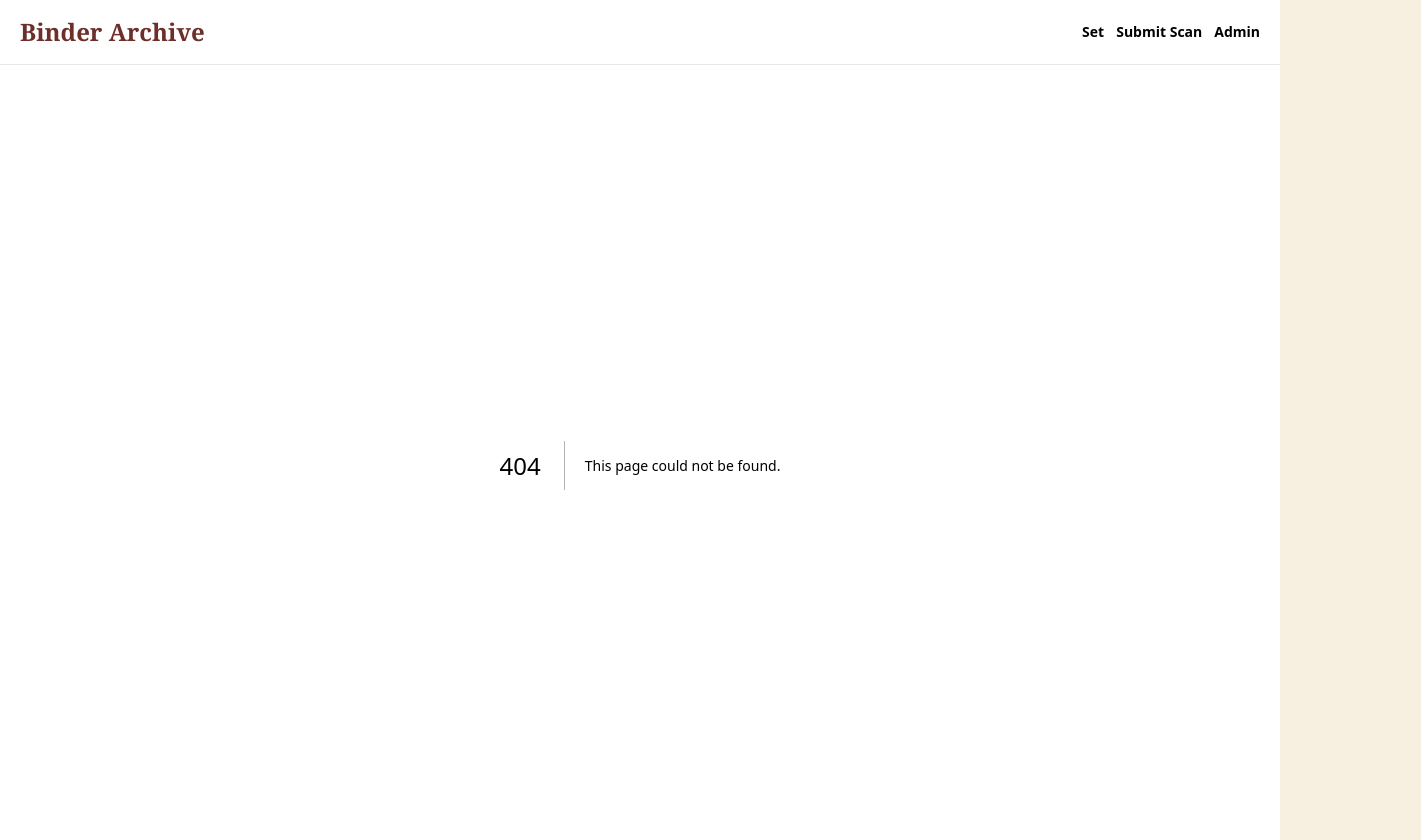
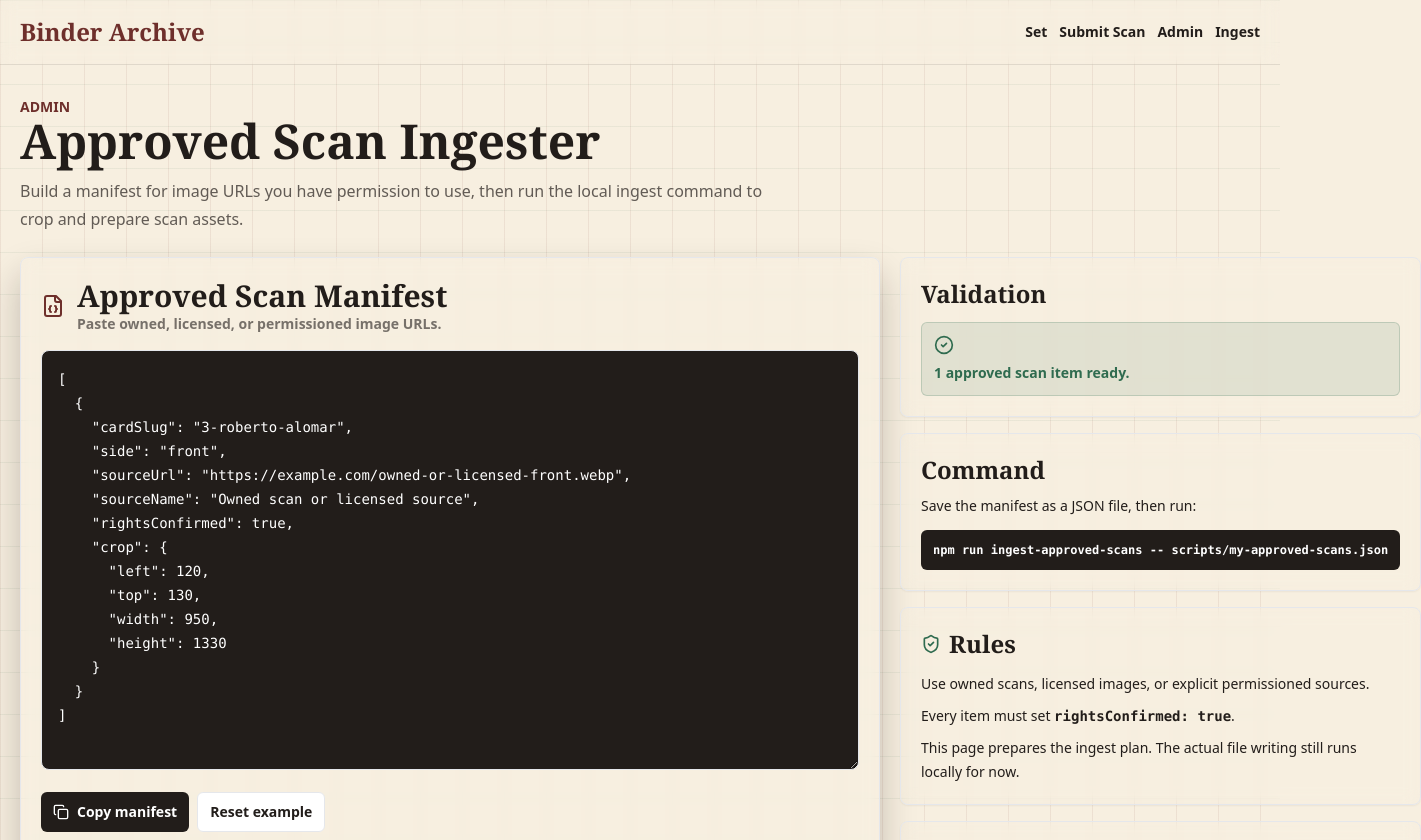
Before and after one commit to nipez/digital-card-binder, a Next.js app: page /admin/approved-scan-ingester in a window 1280 px wide. Before the commit this address had no page. Shown: the top 840 px of the page, 1421 px wide, since content can reach past the window. Built offline with nearby package versions, Linux system fonts and the light colour scheme.

Commit message:
Add approved scan ingester page

```diff
--- /dev/null
+++ b/src/app/admin/approved-scan-ingester/page.tsx
@@ -0,0 +1,17 @@
+import { ApprovedScanIngester } from "@/components/ApprovedScanIngester";
+
+export default function ApprovedScanIngesterPage() {
+  return (
+    <main className="mx-auto grid max-w-7xl gap-6 px-5 py-8">
+      <section>
+        <p className="text-sm font-bold uppercase text-archive-oxblood">Admin</p>
+        <h1 className="font-display text-5xl font-bold">Approved Scan Ingester</h1>
+        <p className="mt-3 max-w-3xl leading-7 text-archive-ink/70">
+          Build a manifest for image URLs you have permission to use, then run the local ingest command to crop and
+          prepare scan assets.
+        </p>
+      </section>
+      <ApprovedScanIngester />
+    </main>
+  );
+}
--- a/src/app/layout.tsx
+++ b/src/app/layout.tsx
@@ -26,6 +26,9 @@ export default function RootLayout({ children }: { children: React.ReactNode })
               <Link href="/admin/moderation" className="hover:text-archive-oxblood">
                 Admin
               </Link>
+              <Link href="/admin/approved-scan-ingester" className="hover:text-archive-oxblood">
+                Ingest
+              </Link>
             </div>
           </nav>
         </header>
--- /dev/null
+++ b/src/components/ApprovedScanIngester.tsx
@@ -0,0 +1,160 @@
+"use client";
+
+import { CheckCircle2, Copy, FileJson, ShieldCheck, TriangleAlert } from "lucide-react";
+import { useMemo, useState } from "react";
+
+type ManifestItem = {
+  cardSlug?: string;
+  side?: "front" | "back";
+  sourceUrl?: string;
+  sourceName?: string;
+  rightsConfirmed?: boolean;
+  crop?: {
+    left?: number;
+    top?: number;
+    width?: number;
+    height?: number;
+  };
+};
+
+const exampleManifest = JSON.stringify(
+  [
+    {
+      cardSlug: "3-roberto-alomar",
+      side: "front",
+      sourceUrl: "https://example.com/owned-or-licensed-front.webp",
+      sourceName: "Owned scan or licensed source",
+      rightsConfirmed: true,
+      crop: {
+        left: 120,
+        top: 130,
+        width: 950,
+        height: 1330
+      }
+    }
+  ],
+  null,
+  2
+);
+
+export function ApprovedScanIngester() {
+  const [manifestText, setManifestText] = useState(exampleManifest);
+  const parsed = useMemo(() => parseManifest(manifestText), [manifestText]);
+
+  return (
+    <div className="grid gap-5 lg:grid-cols-[minmax(0,1fr)_360px]">
+      <section className="rounded-lg border border-white/74 bg-white/68 p-5 shadow-card backdrop-blur">
+        <div className="mb-4 flex items-center gap-3">
+          <FileJson className="h-6 w-6 text-archive-oxblood" />
+          <div>
+            <h2 className="font-display text-3xl font-bold">Approved Scan Manifest</h2>
+            <p className="text-sm font-semibold text-archive-ink/60">Paste owned, licensed, or permissioned image URLs.</p>
+          </div>
+        </div>
+        <textarea
+          value={manifestText}
+          onChange={(event) => setManifestText(event.target.value)}
+          spellCheck={false}
+          className="min-h-[420px] w-full rounded-lg border border-archive-ink/12 bg-archive-ink p-4 font-mono text-sm leading-6 text-white outline-none focus:border-archive-brass"
+        />
+        <div className="mt-4 flex flex-wrap gap-2">
+          <button
+            type="button"
+            onClick={() => navigator.clipboard.writeText(manifestText)}
+            className="inline-flex h-10 items-center gap-2 rounded-md bg-archive-ink px-3 text-sm font-bold text-white"
+          >
+            <Copy className="h-4 w-4" />
+            Copy manifest
+          </button>
+          <button
+            type="button"
+            onClick={() => setManifestText(exampleManifest)}
+            className="h-10 rounded-md border border-archive-ink/12 bg-white px-3 text-sm font-bold text-archive-ink"
+          >
+            Reset example
+          </button>
+        </div>
+      </section>
+
+      <aside className="grid content-start gap-4">
+        <section className="rounded-lg border border-white/74 bg-white/68 p-5 shadow-sm backdrop-blur">
+          <h3 className="font-display text-2xl font-bold">Validation</h3>
+          {parsed.ok ? (
+            <div className="mt-3 rounded-md border border-archive-field/20 bg-archive-field/10 p-3 text-sm font-bold text-archive-field">
+              <CheckCircle2 className="mb-2 h-5 w-5" />
+              {parsed.items.length} approved scan item{parsed.items.length === 1 ? "" : "s"} ready.
+            </div>
+          ) : (
+            <div className="mt-3 rounded-md border border-archive-oxblood/20 bg-archive-oxblood/10 p-3 text-sm font-bold text-archive-oxblood">
+              <TriangleAlert className="mb-2 h-5 w-5" />
+              {parsed.error}
+            </div>
+          )}
+        </section>
+
+        <section className="rounded-lg border border-white/74 bg-white/68 p-5 shadow-sm backdrop-blur">
+          <h3 className="font-display text-2xl font-bold">Command</h3>
+          <p className="mt-2 text-sm leading-6 text-archive-ink/68">Save the manifest as a JSON file, then run:</p>
+          <pre className="mt-3 overflow-auto rounded-md bg-archive-ink p-3 text-xs font-bold text-white">
+            npm run ingest-approved-scans -- scripts/my-approved-scans.json
+          </pre>
+        </section>
+
+        <section className="rounded-lg border border-white/74 bg-white/68 p-5 shadow-sm backdrop-blur">
+          <div className="mb-3 flex items-center gap-2">
+            <ShieldCheck className="h-5 w-5 text-archive-field" />
+            <h3 className="font-display text-2xl font-bold">Rules</h3>
+          </div>
+          <div className="grid gap-2 text-sm leading-6 text-archive-ink/68">
+            <p>Use owned scans, licensed images, or explicit permissioned sources.</p>
+            <p>Every item must set <code className="font-bold">rightsConfirmed: true</code>.</p>
+            <p>This page prepares the ingest plan. The actual file writing still runs locally for now.</p>
+          </div>
+        </section>
+
+        {parsed.ok ? (
+          <section className="rounded-lg border border-white/74 bg-white/68 p-5 shadow-sm backdrop-blur">
+            <h3 className="font-display text-2xl font-bold">Items</h3>
+            <div className="mt-3 grid gap-3">
+              {parsed.items.map((item, index) => (
+                <div key={`${item.cardSlug}-${item.side}-${index}`} className="rounded-md border border-archive-ink/10 bg-white/70 p-3">
+                  <p className="font-bold">{item.cardSlug}</p>
+                  <p className="text-sm capitalize text-archive-ink/62">{item.side}</p>
+                  <p className="mt-1 truncate text-xs font-semibold text-archive-ink/48">{item.sourceName}</p>
+                </div>
+              ))}
+            </div>
+          </section>
+        ) : null}
+      </aside>
+    </div>
+  );
+}
+
+function parseManifest(text: string): { ok: true; items: ManifestItem[] } | { ok: false; error: string } {
+  try {
+    const value = JSON.parse(text) as unknown;
+
+    if (!Array.isArray(value)) {
+      return { ok: false, error: "Manifest must be a JSON array." };
+    }
+
+    for (const item of value as ManifestItem[]) {
+      if (!item.cardSlug || !item.side || !item.sourceUrl || !item.sourceName) {
+        return { ok: false, error: "Each item needs cardSlug, side, sourceUrl, and sourceName." };
+      }
+
+      if (!["front", "back"].includes(item.side)) {
+        return { ok: false, error: `Invalid side for ${item.cardSlug}. Use front or back.` };
+      }
+
+      if (item.rightsConfirmed !== true) {
+        return { ok: false, error: `${item.cardSlug} ${item.side} needs rightsConfirmed: true.` };
+      }
+    }
+
+    return { ok: true, items: value as ManifestItem[] };
+  } catch {
+    return { ok: false, error: "Manifest is not valid JSON yet." };
+  }
+}
```
